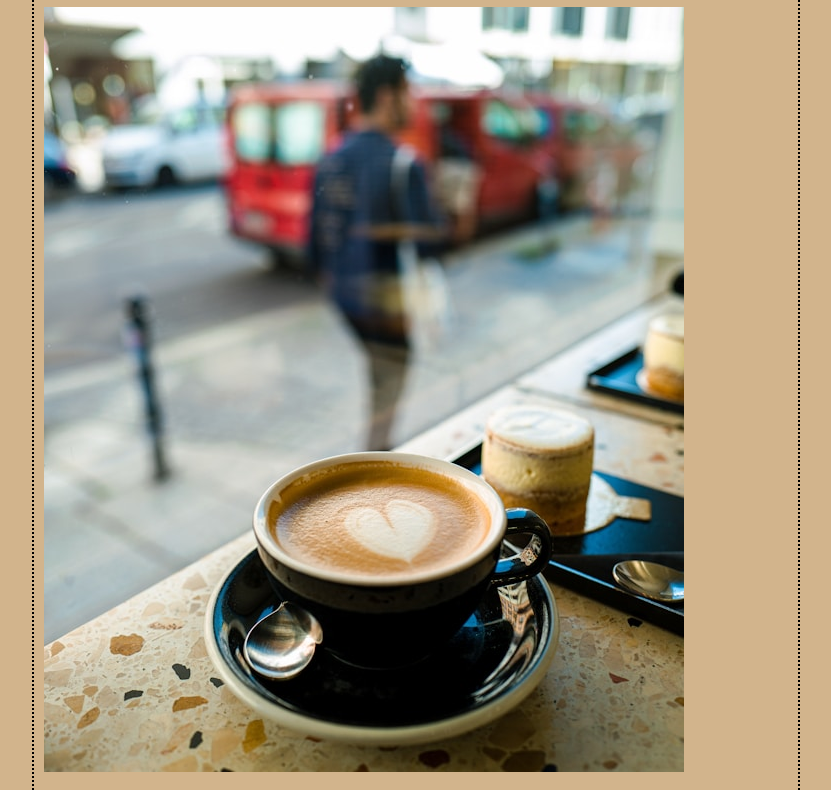
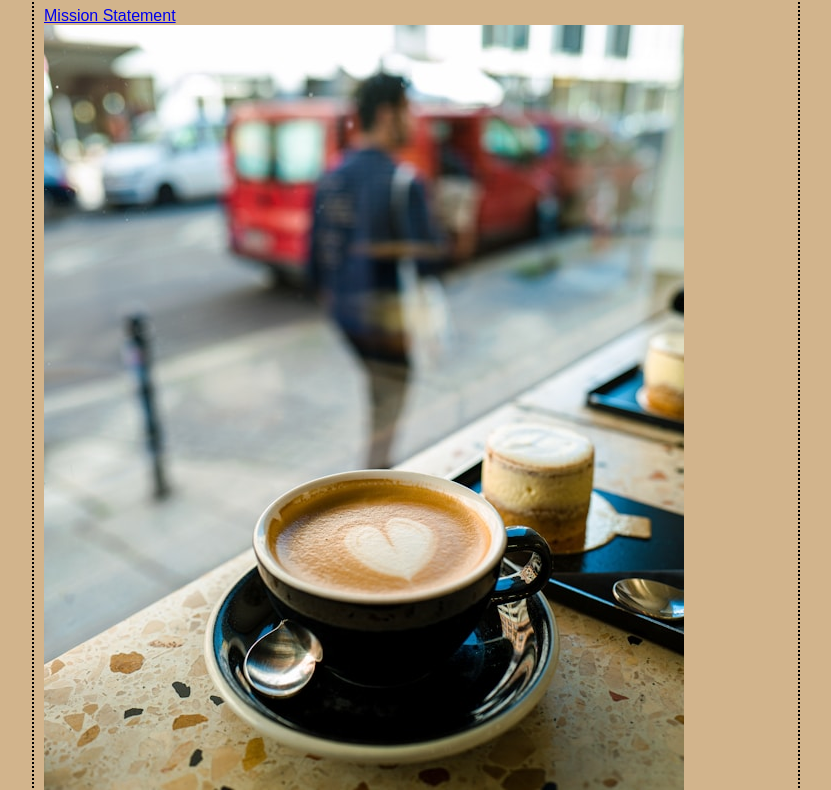
Before and after one commit to JCCoder17/Blueberry_Hill_Cafe_Website, a plain HTML site: page index.html in a window 1280 px wide. Shown: the part 93-883 px from the top of the page, without its empty margins (224-1055 px from the left). Drawn offline with Linux system fonts and the light colour scheme.

Commit message:
link to mission commit

```diff
--- a/index.html
+++ b/index.html
@@ -4,6 +4,7 @@
     <meta charset="UTF-8">
     <meta name="viewport" content="width=device-width, initial-scale=1.0">
     <title>Blueberry Hill Cafe Website</title>
+
     <style type="text/css">
         body {
             background-color: #d2b48c;
@@ -22,6 +23,7 @@
 <!-- This is a comment test.-->
 <body>
     <h1>Welcome to Blueberry Hill Cafe!</h1>
+    <a href="mission.html">Mission Statement</a>
     <img src="images/heart_latte.jpg" alt="latte with heart latte art">
     <h4>Photo by <a href="https://unsplash.com/@gillyberlin?utm_content=creditCopyText&utm_medium=referral&utm_source=unsplash">Gilly</a> on <a href="https://unsplash.com/photos/round-black-coffee-cup-JKGlJfiAw2w?utm_content=creditCopyText&utm_medium=referral&utm_source=unsplash">Unsplash</a>
     </h4>
```
